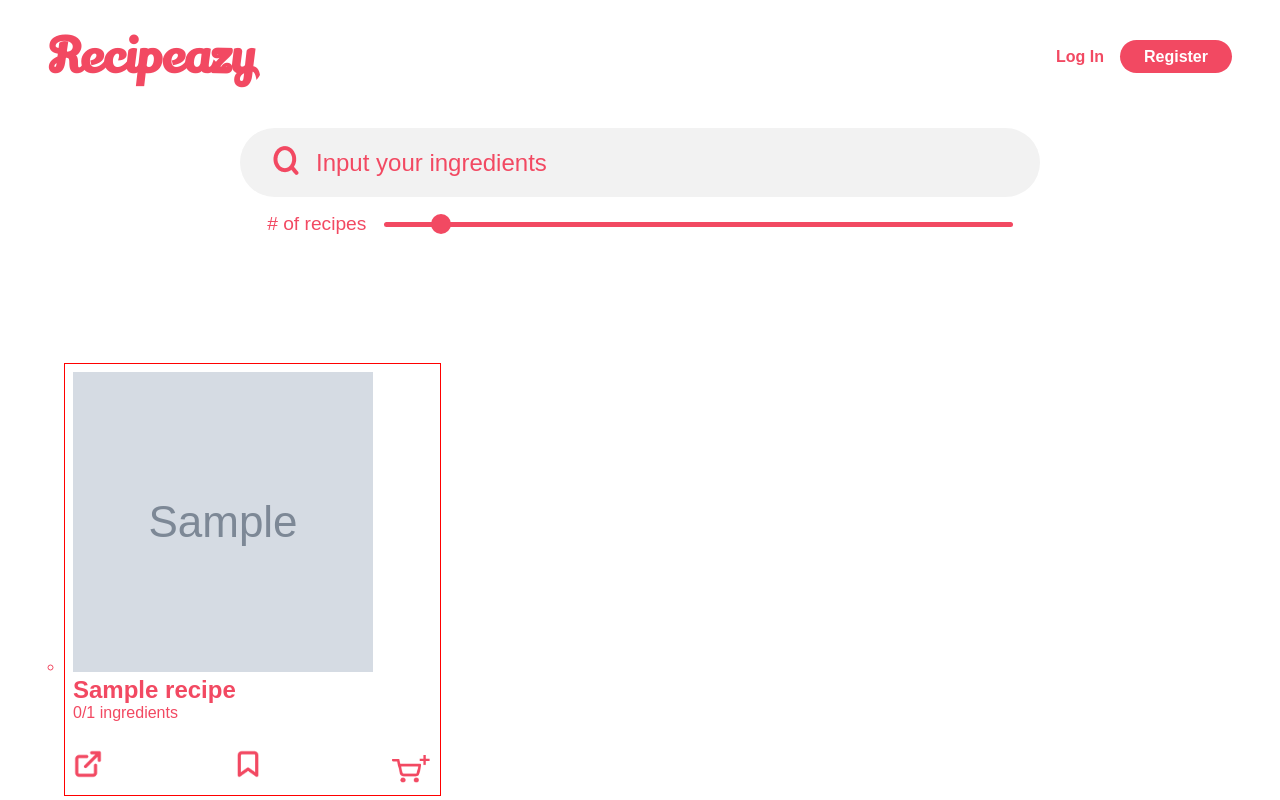
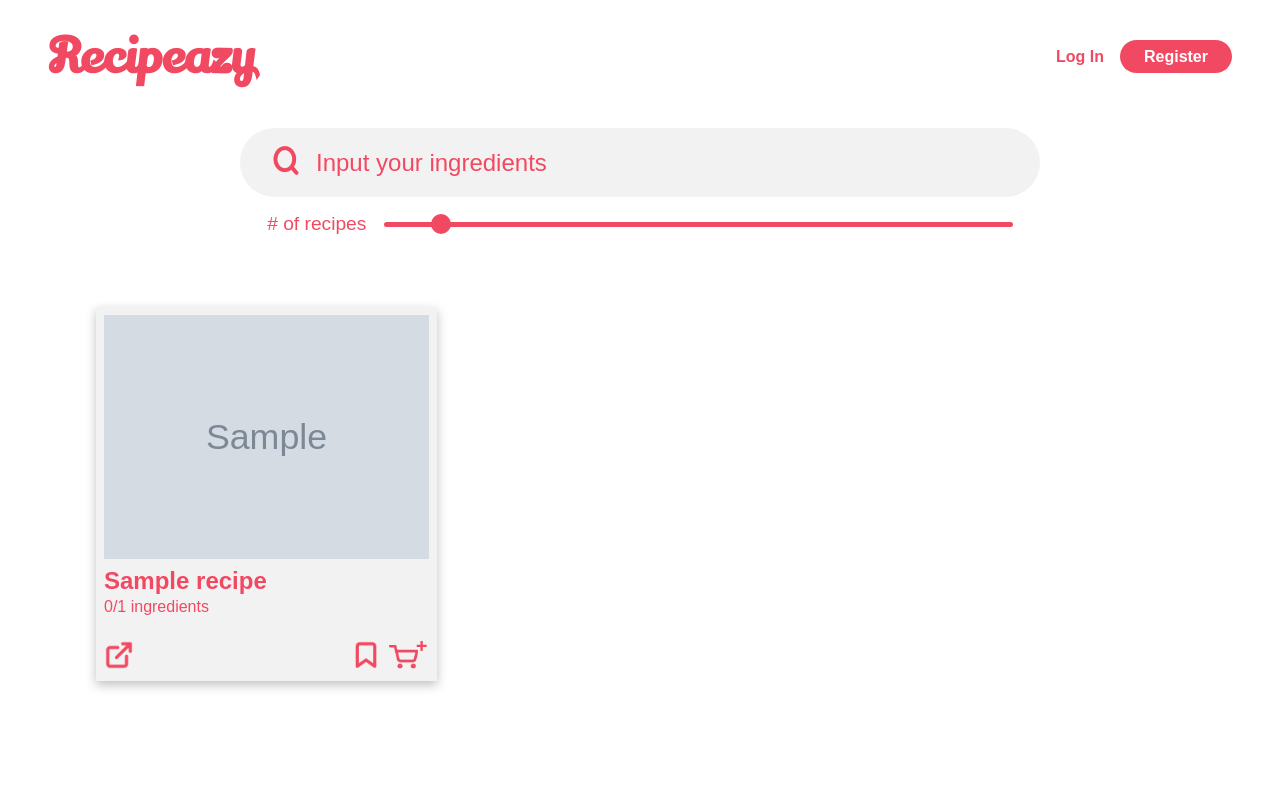
Before and after one commit to lavenderhwang/CS50-final-project, a Flask app: template templates/recipes.html in a window 1280 px wide. Run offline with Flask 3, Linux system fonts and the light colour scheme; the template is opened without the code that fills it: most values are stand-ins (such as "Sample title", 1, 10 or a date in 2020); grey boxes marked "Sample" are stand-in pictures.

Commit message:
Complete recipes UI

```diff
--- a/static/css/search.css
+++ b/static/css/search.css
@@ -8,7 +8,7 @@
 }
 
 form {
-  margin: 8rem 15rem;
+  margin: 8rem 15rem 4.5rem 15rem;
 }
 
 .searchbar {
@@ -78,16 +78,21 @@
 }
 
 .recipe-card {
-  border: 1px solid red;
+  background-color: #f2f2f2;
+  box-shadow: 0px 4px 10px hsla(0, 0%, 0%, 0.25);
   height: auto;
   padding: 0.5rem;
+  display: flex;
+  flex-direction: column;
+  height: 100%;
+  justify-content: flex-start;
 }
 
 .recipe-grid {
   display: grid;
   grid-template-columns: repeat(3, 1fr);
-  gap: 10px;
-  margin: 0rem 4rem;
+  gap: 2rem;
+  margin: 0rem 6rem;
 }
 
 #save-recipe-form,
@@ -121,11 +126,14 @@
   display: flex;
   justify-content: space-between;
   align-items: center;
-  margin-top: 1.5rem;
+  margin-top: auto;
+  margin-bottom: -10px;
+  padding: 0;
 }
 
 #add-to-cart-icon {
   width: 40px;
+  padding-bottom: 10px;
 }
 
 .icon-right {
@@ -133,3 +141,22 @@
   gap: 0.5rem;
   align-items: center;
 }
+
+.recipe-title {
+  font-weight: 590;
+}
+
+.recipe-ingredients {
+  font-weight: 400;
+}
+
+.recipe-image {
+  width: 100%;
+  height: auto;
+  object-fit: cover;
+}
+
+.recipe-info {
+  margin-top: 0.5rem;
+  margin-bottom: 1rem;
+}
--- a/templates/recipes.html
+++ b/templates/recipes.html
@@ -2,26 +2,26 @@
 recipes_content %}
 
 <div class="recipe-grid">
-  <ul>
-    {% if recipes %}
-    <ul>
-      {% for recipe in recipes %}
-      <li>
+  {% if recipes %} {% for recipe in recipes %}
+
   <div class="recipe-card">
     {% if recipe.image %}
     <img
       src="{{ recipe.image }}"
       alt="{{ recipe.title }}"
-            style="max-width: 300px; height: 300px; object-fit: cover"
+      class="recipe-image"
     />
     {% endif %}
-          <h2>{{ recipe.title }}</h2>
-          <p>
+    <div class="recipe-info">
+      <h2 class="recipe-title">{{ recipe.title }}</h2>
+      <p class="recipe-ingredients" style="margin-top: 0.2rem">
         {{ recipe.ingredient_count - recipe.missedIngredientCount }}/{{
         recipe.ingredient_count }} ingredients
       </p>
+    </div>
 
     <div class="icon-bar">
+      <div class="icon-left">
         <a href="{{ recipe_data.sourceUrl }}" target="_blank"
           ><img
             src="/static/assets/external.png"
@@ -29,24 +29,17 @@
             class="icon"
             class="view-recipe-icon"
         /></a>
-
+      </div>
+      <div class="icon-right">
         <form id="save-recipe-form" action="/save_recipe" method="post">
-              <input
-                type="hidden"
-                name="recipe_name"
-                value="{{ recipe.title }}"
-              />
+          <input type="hidden" name="recipe_name" value="{{ recipe.title }}" />
           <input type="hidden" name="recipe_id" value="{{ recipe.id }}" />
           <input
             type="hidden"
             name="missing_ingredients"
             value="{{ recipe['missing_ingredients'] }}"
           />
-              <input
-                type="hidden"
-                name="image_url"
-                value="{{ recipe.image }}"
-              />
+          <input type="hidden" name="image_url" value="{{ recipe.image }}" />
           <input
             type="hidden"
             name="recipe_url"
@@ -61,11 +54,7 @@
           </button>
         </form>
         <form id="add-to-cart-form" action="/add_to_cart" method="post">
-              <input
-                type="hidden"
-                name="recipe_name"
-                value="{{ recipe.title }}"
-              />
+          <input type="hidden" name="recipe_name" value="{{ recipe.title }}" />
           <input type="hidden" name="recipe_id" value="{{ recipe.id }}" />
           <input
             type="hidden"
@@ -83,11 +72,8 @@
         </form>
       </div>
     </div>
-      </li>
+  </div>
 
-      {% endfor %}
-    </ul>
-    {% endif %}
-  </ul>
+  {% endfor %} {% endif %}
 </div>
 {% endblock %}
```
Also changed, not shown: test.html (deleted, +0 -53 lines), test.css (deleted). Lines whose indentation alone changed are shown as unchanged.
